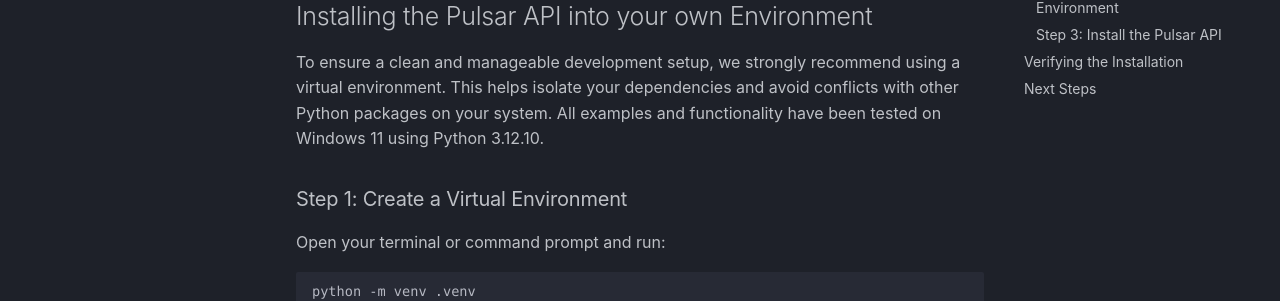
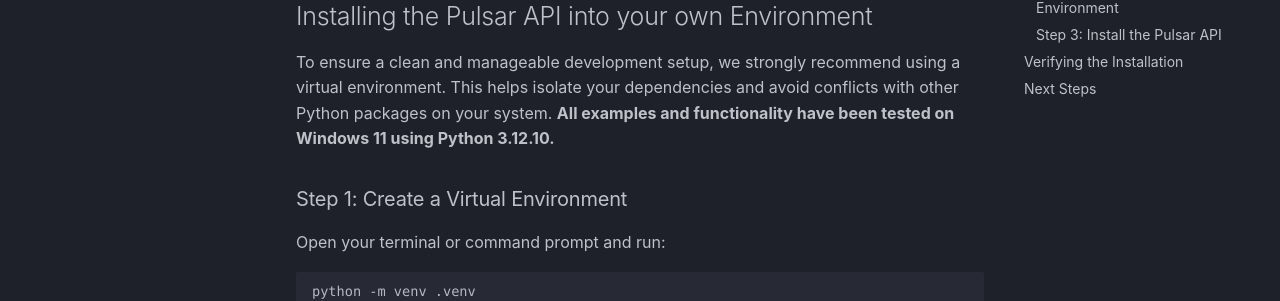
Before and after one commit to PulsarHRI/pulsarhri.github.io, an MkDocs documentation site: the page built from docs/index.md, in a window 1280 px wide and 1400 px high, scrolled down 325 px. Shown: the part 208-509 px from the top of the window. Built offline with MkDocs 1.6.1 and Material for MkDocs 9.7.7, drawn with Linux system fonts in a browser that asks for light colours; some web fonts are replaced; some of the changed text lies outside the part shown.

Commit message:
adding modifications points 1, 2, 3, 5 and 6

````diff
--- a/docs/index.md
+++ b/docs/index.md
@@ -8,7 +8,7 @@
 * Detailed descriptions of available classes, methods, and parameters
 * Best practices for integration and deployment
 ## Installing the Pulsar API into your own Environment
-To ensure a clean and manageable development setup, we strongly recommend using a virtual environment. This helps isolate your dependencies and avoid conflicts with other Python packages on your system. All examples and functionality have been tested on Windows 11 using Python 3.12.10.
+To ensure a clean and manageable development setup, we strongly recommend using a virtual environment. This helps isolate your dependencies and avoid conflicts with other Python packages on your system. **All examples and functionality have been tested on Windows 11 using Python 3.12.10.**
 
 ### Step 1: Create a Virtual Environment
 Open your terminal or command prompt and run:
@@ -52,7 +52,7 @@
 ```bash
 python -c "import pcp_api; print(pcp_api.__version__)"
 ```
-This should print the version number of the installed package, indicating that it's ready to use. For the present documentation the version is 0.9.1.
+This should print the version number of the installed package, indicating that it's ready to use. **For the present documentation the version is 0.9.1.**
 
 ## Next Steps
 
````
